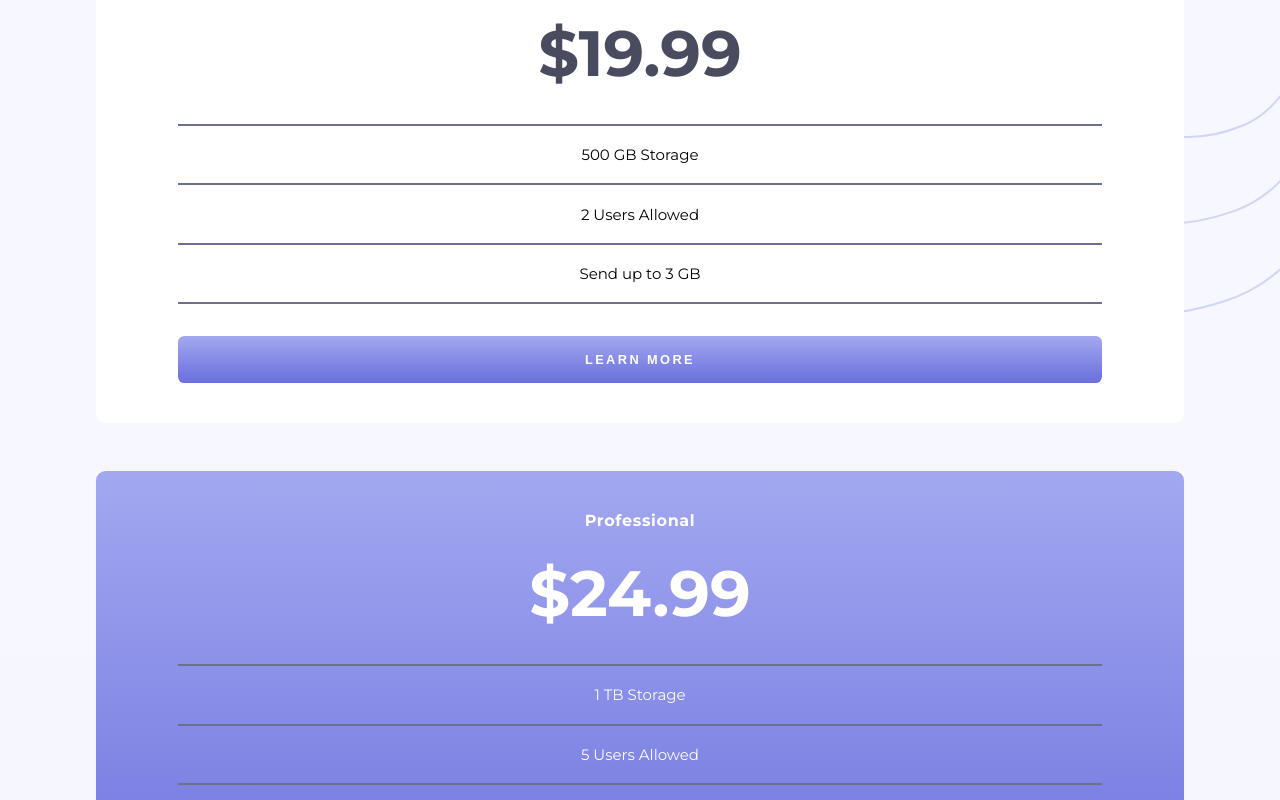
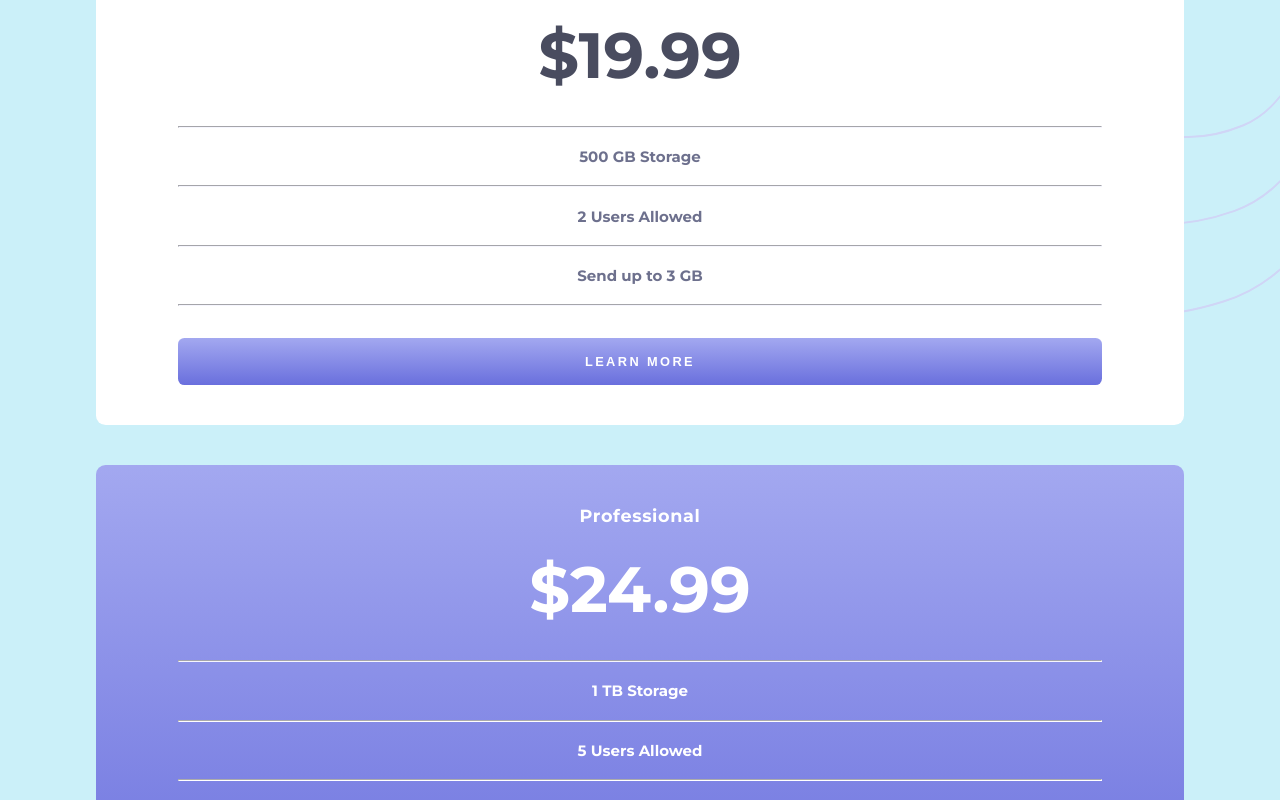
Before and after one commit to ryancodes116/pricing-component, a Vue app: page / in a window 1280 px wide. Shown: the part 340-1140 px from the top of the page. Built offline with nearby package versions, Linux system fonts and the light colour scheme.

Commit message:
change background color

```diff
--- a/src/App.vue
+++ b/src/App.vue
@@ -37,7 +37,7 @@ img {
   overflow: hidden;
   font-family: "Montserrat", sans-serif;
   font-size: 15px;
-  background-image: linear-gradient(#f7f7ff, #f6f6ff);
+  background-color: #cbf0f9;
   display: flex;
   flex-direction: column;
   justify-content: center;
--- a/src/components/Card.vue
+++ b/src/components/Card.vue
@@ -5,8 +5,8 @@
       <h1 class="price" :class="{ middlePrice: pricing.id === 2 }">{{pricing.price}}</h1>
       <hr />
       <div v-for="features in pricing.features" :key="pricing.id">
-        <p class="feature">{{features}}</p>
-        <hr />
+        <p class="feature" :class="{ middleFeature: pricing.id === 2 }">{{features}}</p>
+        <hr :class="{ middleLine: pricing.id === 2 }" />
       </div>
       <button class="btn" :class="{ middleBtn: pricing.id === 2 }">Learn More</button>
     </div>
@@ -26,7 +26,7 @@ export default {
 <style scoped>
 .card {
   text-align: center;
-  margin-bottom: 3rem;
+  margin-bottom: 2.5rem;
   width: 100%;
   background-color: #fff;
   border-radius: 0.6rem;
@@ -45,7 +45,7 @@ export default {
 
 .title {
   font-weight: 700;
-  font-size: 1rem;
+  font-size: 1.1rem;
   margin-bottom: 1.5rem;
 }
 
@@ -64,11 +64,21 @@ export default {
 }
 
 hr {
-  border: 1px solid hsl(233, 13%, 49%);
+  border-color: hsl(240, 78%, 98%);
+}
+
+.middleLine {
+  border-color: #fff;
 }
 
 .feature {
+  color: hsl(233, 13%, 49%);
+  font-weight: 700;
   margin: 1.2rem 0;
+}
+
+.middleFeature {
+  color: #fff;
 }
 
 .btn {
```
